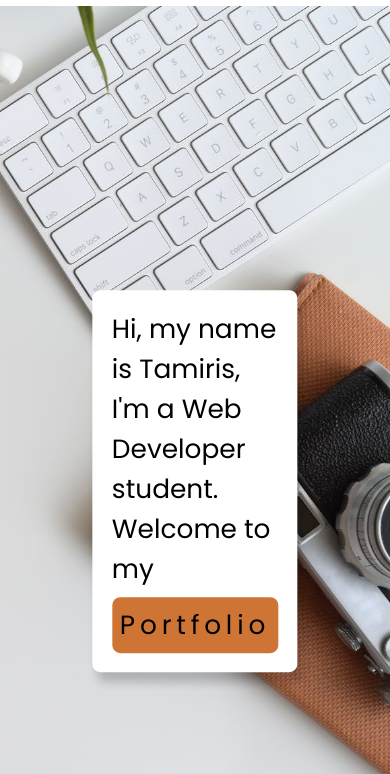
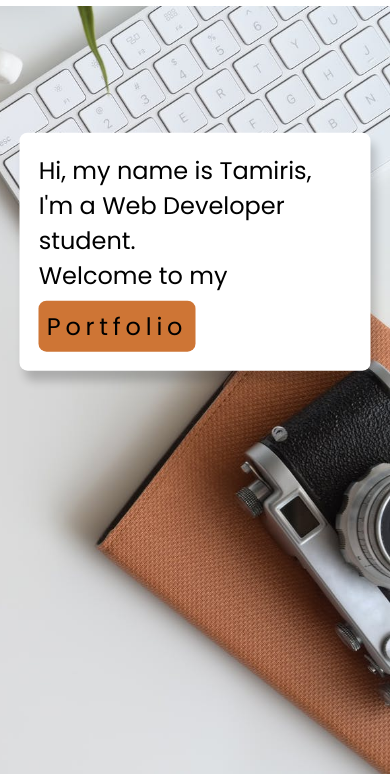
Before and after one commit to TamirisCss/portfolio, a plain HTML site: page index.html in a window 390 px wide. Shown: the part 70-844 px from the top of the page. Drawn offline with Linux system fonts and the light colour scheme.

Commit message:
fixing sass

```diff
--- a/css/_banner.scss
+++ b/css/banner.scss
@@ -30,3 +30,16 @@
     margin-top: .50rem;
     display: inline-block;
 }
+
+@media screen and (max-width: 768px) {
+    .banner-info {
+        min-width: 70%;
+        top: 10%;
+    }
+}
+@media screen and (max-width: 479px) {
+    .banner-info {
+        font-size: 1rem;
+        min-width: 90%;
+    }
+}
--- a/css/_main.scss
+++ b/css/main.scss
@@ -1,8 +1,6 @@
-//Colors
 $primary-color: #CE7535;
 $black: black;
 $white: white;
-$color: pink;
 
 * {
     margin: 0;
--- a/css/_menu.scss
+++ b/css/menu.scss
@@ -57,8 +57,7 @@
         width: 100%;
         flex-direction: column;
         justify-content: center;
-        clip-path: circle(100px at 90% -10%);
-        -webkit-clip-path: circle(100px at 90% -10%);
+        clip-path: circle(100px at 90% -20%);
         transition: all 1s ease-out;
         pointer-events: none;
         a {
@@ -81,8 +80,7 @@
         margin-left: 4rem;
     }
     .nav-links.open {
-        clip-path: circle(1000px at 90% -10%);
-        -webkit-clip-path: circle(1000px at 90% -10%);
+        clip-path: circle(1000px at 90% -20%);
         pointer-events: all;
     }
     .nav-links li {
```
Also changed, not shown: css/main.css, 1 other file.
